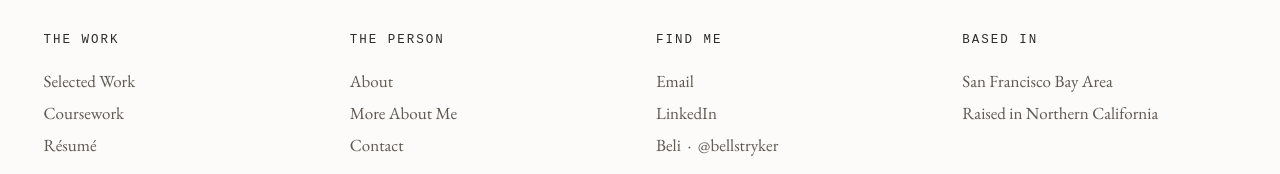
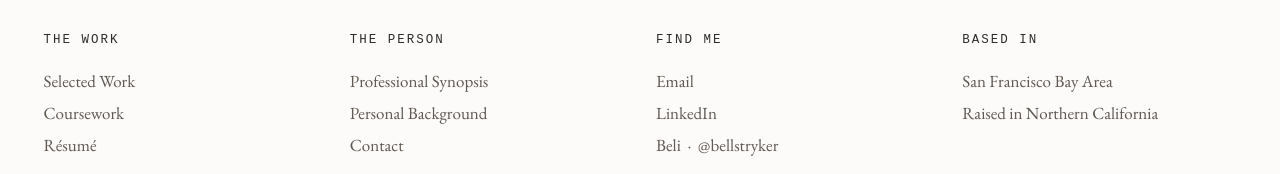
Before and after one commit to bellastryker/bella-stryker-portfolio, a plain HTML site: page about.html in a window 1280 px wide. Shown: the part 3268-3442 px from the top of the page. Drawn offline with nearby package versions, Linux system fonts and the light colour scheme; a web font is replaced by a local one.

Commit message:
Footer: The Person links read Professional Synopsis, Personal Background, Contact
Co-Authored-By: Claude Opus 5.5 <noreply@anthropic.com>
Claude-Session: https://claude.ai/code/session_01H3aLcEmoM8VSSb4giXnuhy

```diff
--- a/about.html
+++ b/about.html
@@ -170,8 +170,8 @@
         <div>
           <p class="label">The Person</p>
           <ul>
-            <li><a href="about.html">About</a></li>
-            <li><a href="about.html#off-the-clock">More About Me</a></li>
+            <li><a href="about.html">Professional Synopsis</a></li>
+            <li><a href="about.html#off-the-clock">Personal Background</a></li>
             <li><a href="contact.html">Contact</a></li>
           </ul>
         </div>
```
Also changed, not shown: contact.html (+2 -2 lines), index.html (+2 -2 lines), work.html (+2 -2 lines).
